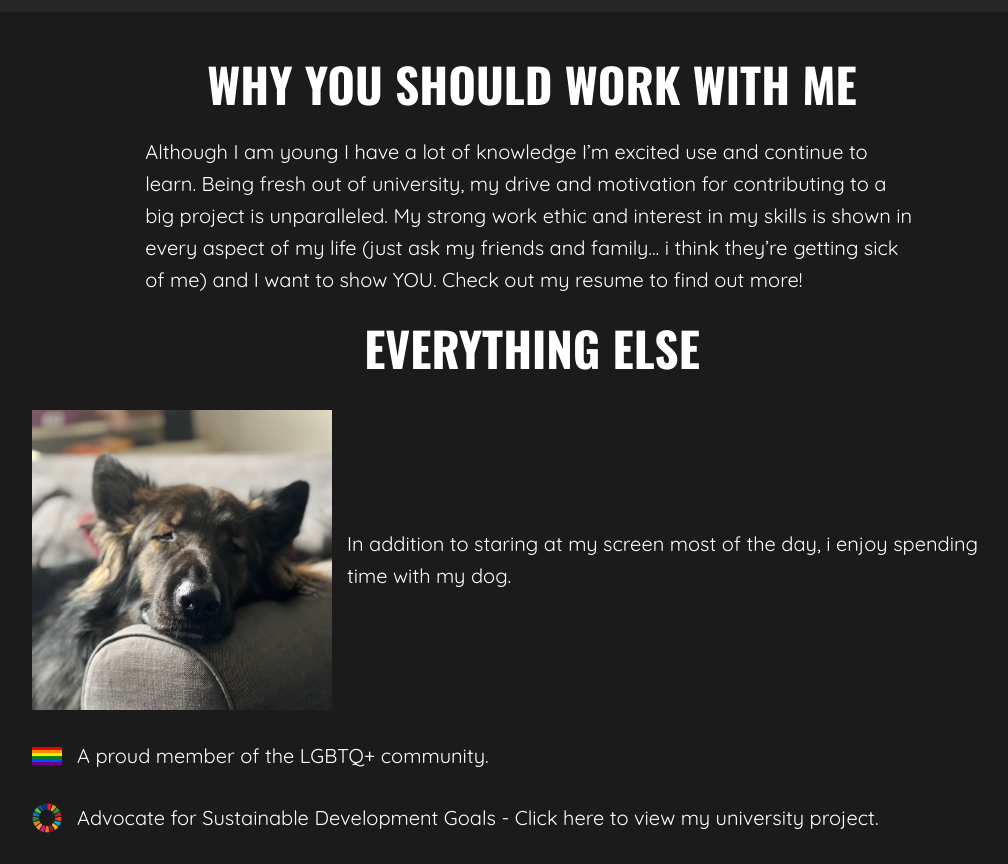
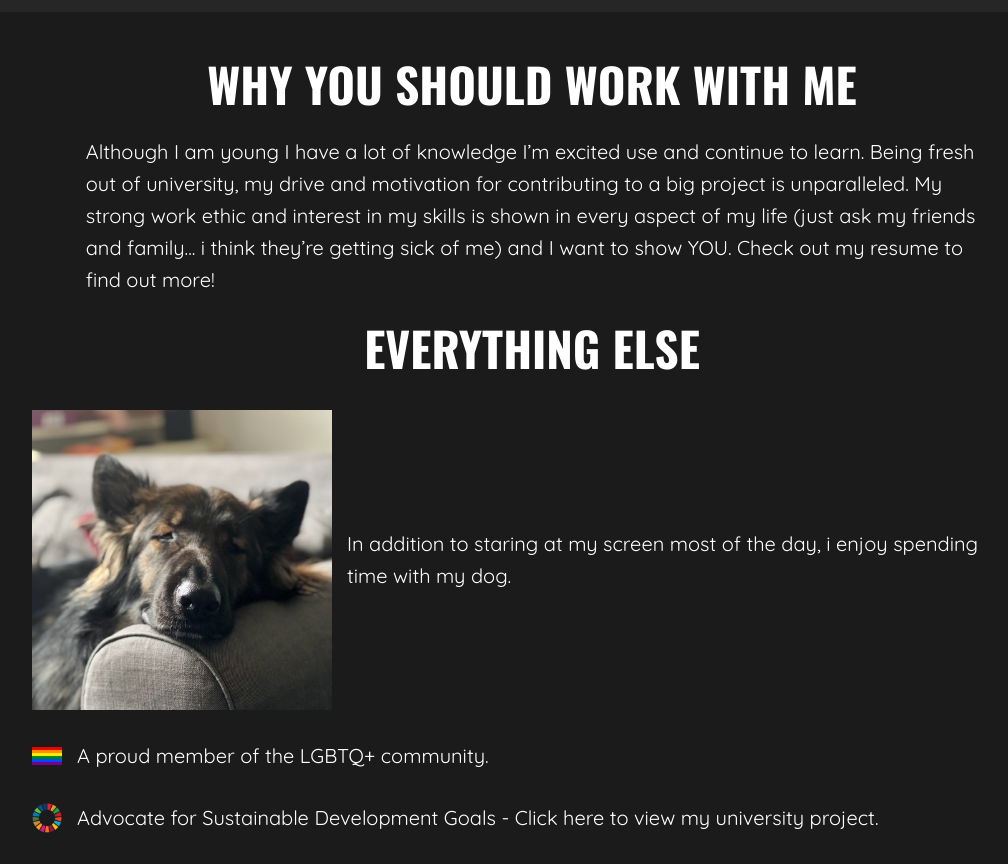
Before and after one commit to ThegeralbeanQD/porfolio-project, a React (Vite) app: page / in a window 1280 px wide. Shown: the part 2860-3724 px from the top of the page, without its empty margins (108-1116 px from the left). Built offline with nearby package versions, Linux system fonts and the light colour scheme.

Commit message:
style changes

```diff
--- a/src/Sass/pages/_home.scss
+++ b/src/Sass/pages/_home.scss
@@ -226,6 +226,14 @@
     margin-block: v.$lg-margin;
     text-align: center;
 
+    @include b.md{
+      text-align: left;
+    }
+
+    @include b.lg{
+      text-align: center;
+    }
+
     @include b.font-contain{
       font-size: 3.5rem;
     }
@@ -324,7 +332,7 @@
 
     &__content{
       @include b.lg{
-        max-width: 65ch;
+        max-width: 75ch;
         margin: 0 auto;
         text-align: left;
       }
```
